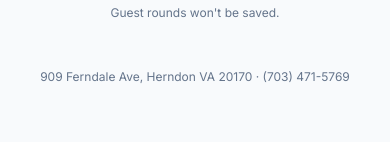
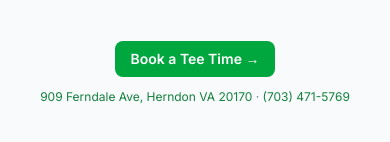
Before and after one commit to alexrekas/play-hcgc, a Next.js app: page / in a window 390 px wide. Shown: the part 638-780 px from the top of the page. Built offline with nearby package versions, Linux system fonts and the light colour scheme; no server answers.

Commit message:
Landing page: link address to maps, phone to tel:, add Book a Tee Time button

```diff
--- a/src/app/page.tsx
+++ b/src/app/page.tsx
@@ -252,9 +252,30 @@ export default function LandingPage() {
           )}
         </div>
 
-        <p className="mt-12 text-subtle text-xs text-center">
-          909 Ferndale Ave, Herndon VA 20170 · (703) 471-5769
-        </p>
+        <div className="mt-10 flex flex-col items-center gap-3">
+          <a
+            href="https://www.herndongolf.com/tee-times/"
+            target="_blank"
+            rel="noopener noreferrer"
+            className="px-4 py-2 rounded-lg bg-green-600 hover:bg-green-700 text-white font-semibold text-sm transition-colors"
+          >
+            Book a Tee Time →
+          </a>
+          <p className="text-subtle text-xs text-center">
+            <a
+              href="https://www.google.com/maps/dir/?api=1&destination=909+Ferndale+Ave+Herndon+VA+20170"
+              target="_blank"
+              rel="noopener noreferrer"
+              className="text-primary hover:underline"
+            >
+              909 Ferndale Ave, Herndon VA 20170
+            </a>
+            <span> · </span>
+            <a href="tel:+17034715769" className="text-primary hover:underline">
+              (703) 471-5769
+            </a>
+          </p>
+        </div>
       </div>
     </main>
   );
```
